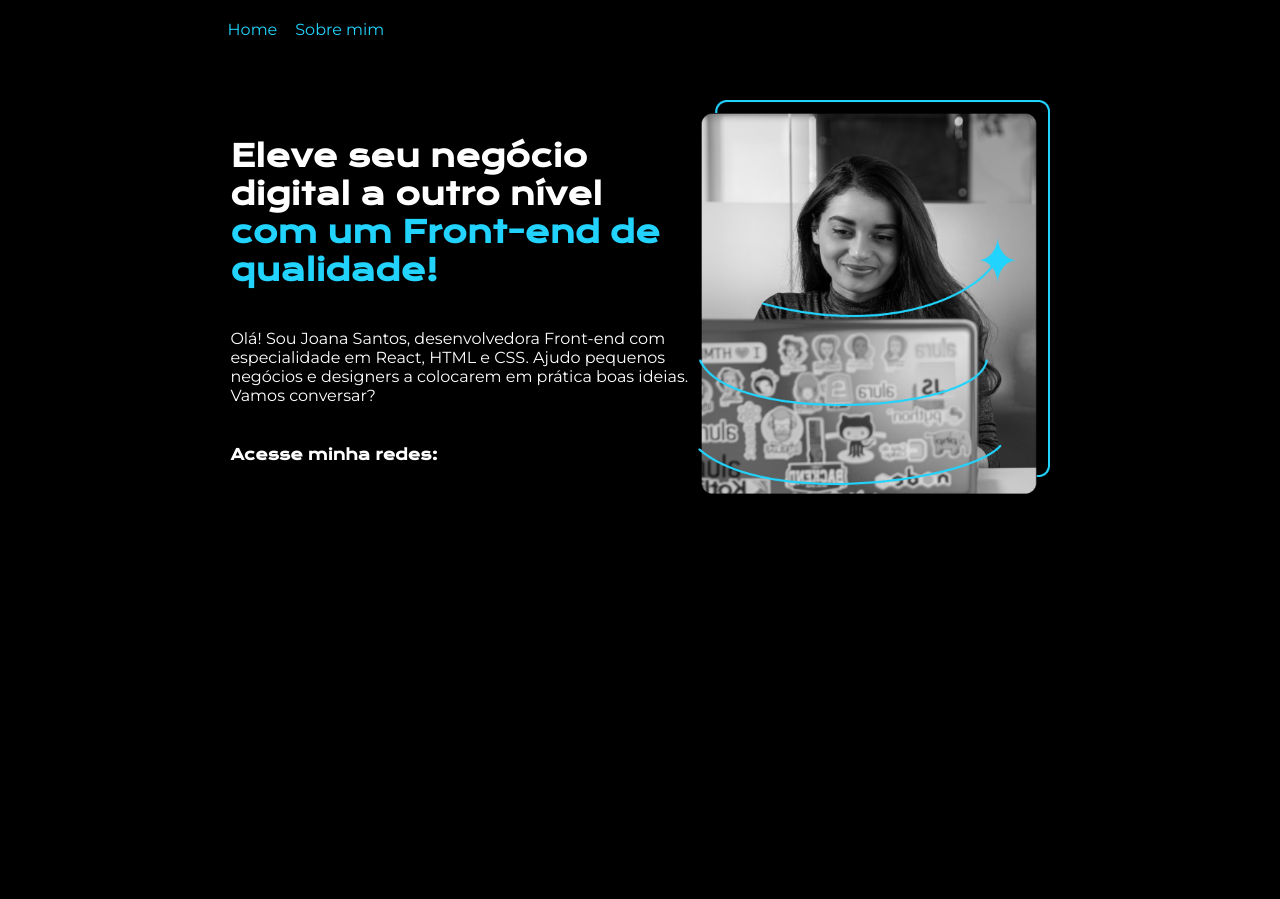
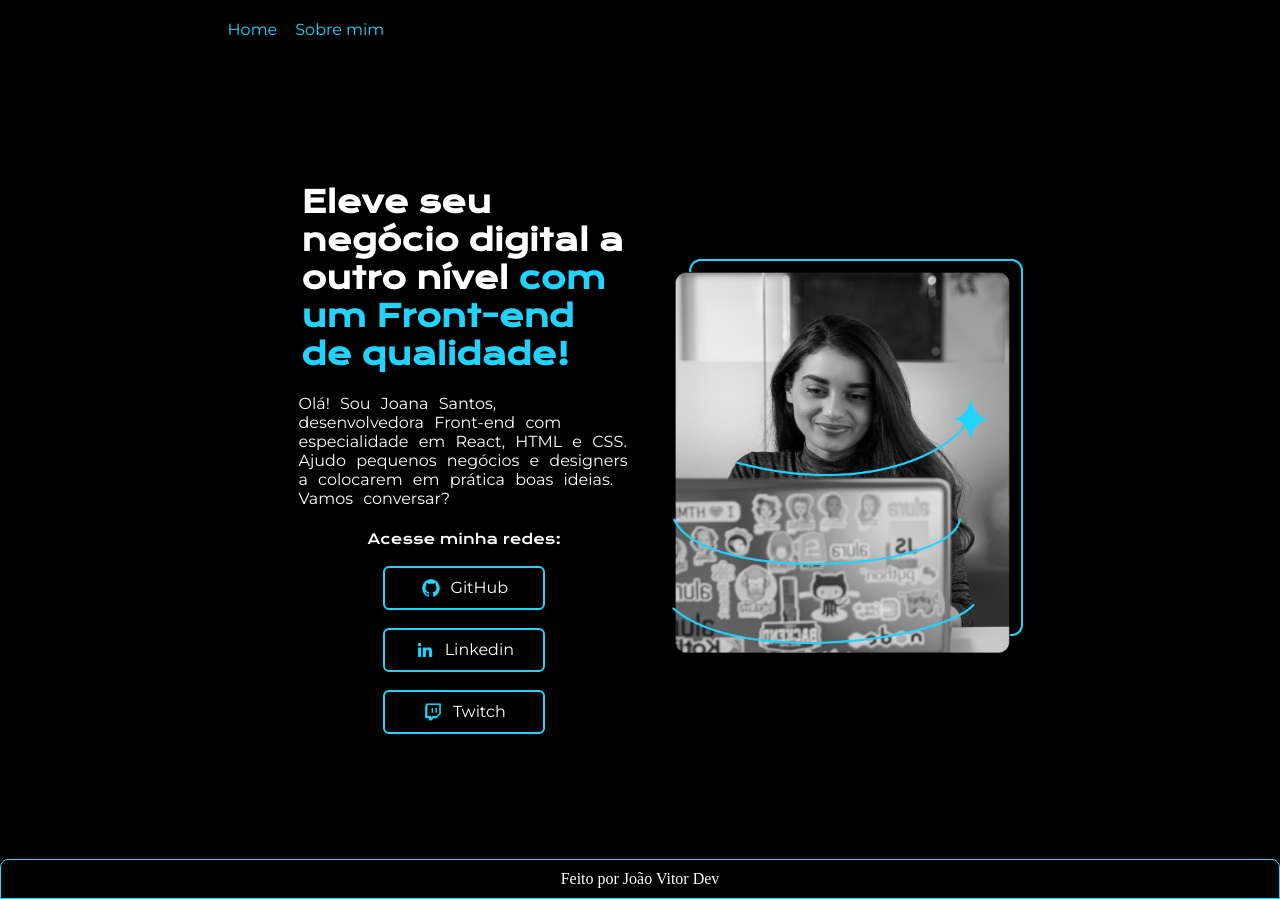
Before and after one commit to J-vVitor/cursos-alura, a plain HTML site: page Primeiros_passos/portifolio/index.html in a window 1280 px wide. Before the commit the page ends 800 px from the top, so only its background shows below. Drawn offline with nearby package versions, Linux system fonts and the light colour scheme.

Commit message:
Primeira página feita!

```diff
--- a/Primeiros_passos/portifolio/index.html
+++ b/Primeiros_passos/portifolio/index.html
@@ -14,19 +14,31 @@
     <main>
         <section>
             <h1>Eleve seu negócio digital a outro nível <label>com um Front-end de qualidade!</label></h1>
-            <p>
+            <p id="apresentacao_joana">
                 Olá! Sou Joana Santos, desenvolvedora Front-end com especialidade em React, HTML e CSS. Ajudo pequenos negócios e designers a colocarem em prática boas ideias. Vamos conversar?
             </p>
-            <div>
+            <div id="minhas_redes">
                 <h2>Acesse minha redes:</h2>
+                <a href=https://github.com/ target="_blank">
+                    <img src="assets/github.png" alt="">GitHub
+                </a>
+
+                <a href="https://www.linkedin.com/feed/" target="_blank">
+                    <img src="assets/linkedin.png" alt="">Linkedin
+                </a>
+
+                <a href="https://www.twitch.tv/" target="_blacnk">
+                    <img src="assets/twitch.png" alt="">Twitch
+                </a>
+
             </div>
         </section>
-        <img src="joana_programando.png" alt="joana programando">
+        <img src="assets/joana_programando.png" alt="joana programando">
 
     </main>
 
     <footer>
-
+        <p>Feito por João Vitor Dev</p>
     </footer>
 
 </body>
--- a/Primeiros_passos/portifolio/style.css
+++ b/Primeiros_passos/portifolio/style.css
@@ -31,14 +31,18 @@ body{
 
 main{
     display: flex;
-    margin: 4% 18%;
+    margin: 0% 20%;
     align-items: center;
+    padding: 1px;
+    height: 100vh;
 }
 
 h1{
     color:white;
     font-size: 30px;
     font-family: "Krona One", sans-serif;
+    width: 80%;
+    padding:3px;
 }
 
 h1 label{
@@ -48,21 +52,71 @@ h1 label{
 section{
     display: flex;
     flex-direction: column;
-    gap:40px;
+    gap:18px;
+    align-items: center;
+
 }
 
 section p{
     color:white;
     font-family: "Montserrat", sans-serif;
+    width: 80%;
+    word-spacing: 6px;
+    justify-content: space-between;
 }
 
 img{
-    width:400px;
+    width:370px;
     height:400px;
 }
 
 h2{
     color:white;
     font-family:"krona one",sans-serif;
-    font-size: 15px;
+    font-size: 14px;
+    font-weight:400;
 }
+
+#minhas_redes{
+    padding:4px;
+    width:80%;
+    text-align:center;
+    display:flex;
+    flex-direction:column;
+    align-items:center;
+    gap: 18px;
+
+}
+
+#minhas_redes a{
+    text-decoration:none;
+    border:2px solid #22D4FD;
+    width: 50%;
+    border-radius:6px;
+    padding:10px;
+    font-family: "Montserrat", sans-serif;
+    color:white;
+    display: flex;
+    justify-content:center;
+    gap:10px;
+}
+
+#minhas_redes a:hover{
+    background-color:#0a0a0ac6;
+}
+
+#minhas_redes a img{
+    width:20px;
+    height: 20px;
+}
+
+/* footer */
+
+footer p{
+    color:white;
+    border:1px solid #22D4FD;
+    border-radius:8px 8px 0px 0px;
+    padding: 10px;
+    text-align:center;
+    margin: 0px;
+}
```
Also changed, not shown: Primeiros_passos/portifolio/assets/github.png (added), Primeiros_passos/portifolio/assets/joana_programando.png (renamed from Primeiros_passos/portifolio/joana_programando.png), Primeiros_passos/portifolio/assets/linkedin.png (added), Primeiros_passos/portifolio/assets/twitch.png (added).
